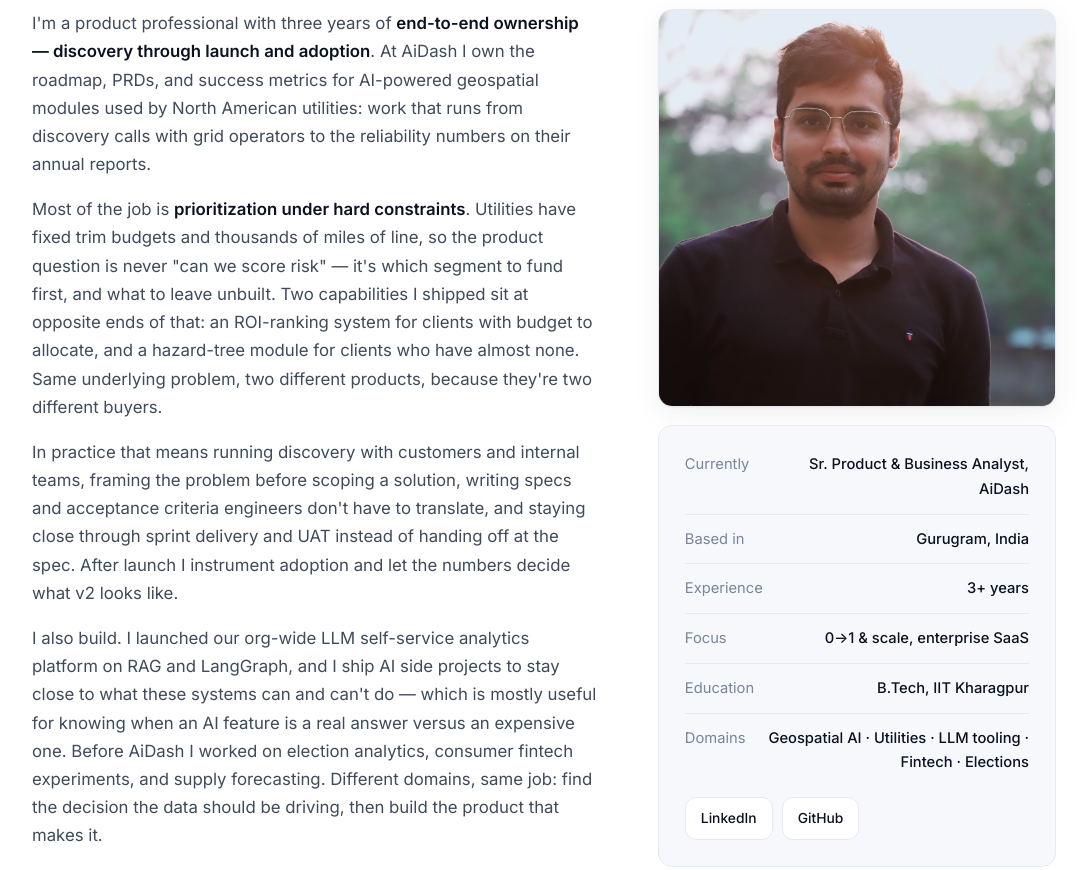
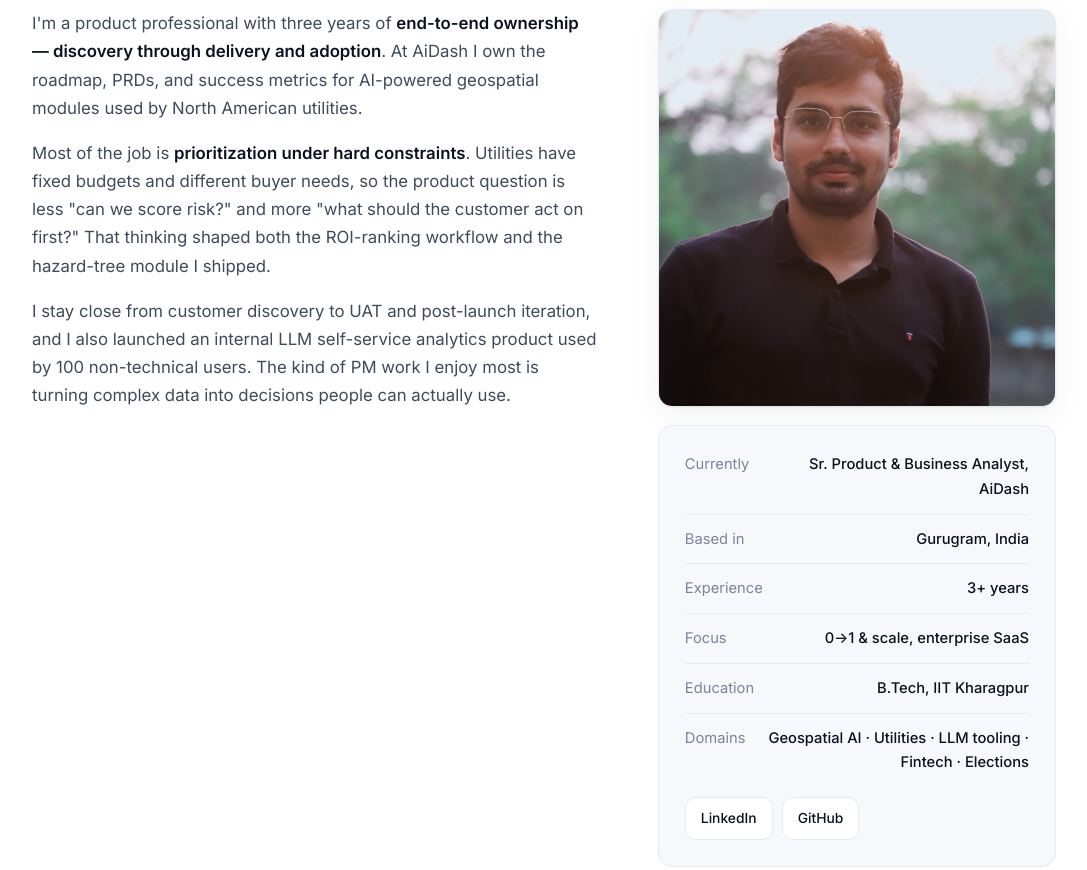
Before and after one commit to nitishhranjan/nitish-portfolio, a plain HTML site: page index.html in a window 1280 px wide. Shown: the part 1020-1890 px from the top of the page, without its empty margins (96-1183 px from the left). Drawn offline with Linux system fonts and the light colour scheme.

Commit message:
Tighten About section copy
Shorten the About me body and give it a stronger PM-oriented tone.

Co-authored-by: Cursor <cursoragent@cursor.com>

```diff
--- a/index.html
+++ b/index.html
@@ -372,31 +372,19 @@ nav.scrolled{border-bottom-color:var(--line);box-shadow:0 1px 20px rgba(11,17,32
       <div class="about-body rv">
         <p>
           I'm a product professional with three years of <strong>end-to-end ownership — discovery
-          through launch and adoption</strong>. At AiDash I own the roadmap, PRDs, and success metrics
-          for AI-powered geospatial modules used by North American utilities: work that runs from
-          discovery calls with grid operators to the reliability numbers on their annual reports.
+          through delivery and adoption</strong>. At AiDash I own the roadmap, PRDs, and success
+          metrics for AI-powered geospatial modules used by North American utilities.
         </p>
         <p>
           Most of the job is <strong>prioritization under hard constraints</strong>. Utilities have
-          fixed trim budgets and thousands of miles of line, so the product question is never "can we
-          score risk" — it's which segment to fund first, and what to leave unbuilt. Two capabilities
-          I shipped sit at opposite ends of that: an ROI-ranking system for clients with budget to
-          allocate, and a hazard-tree module for clients who have almost none. Same underlying problem,
-          two different products, because they're two different buyers.
+          fixed budgets and different buyer needs, so the product question is less "can we score risk?"
+          and more "what should the customer act on first?" That thinking shaped both the ROI-ranking
+          workflow and the hazard-tree module I shipped.
         </p>
         <p>
-          In practice that means running discovery with customers and internal teams, framing the
-          problem before scoping a solution, writing specs and acceptance criteria engineers don't have
-          to translate, and staying close through sprint delivery and UAT instead of handing off at the
-          spec. After launch I instrument adoption and let the numbers decide what v2 looks like.
-        </p>
-        <p>
-          I also build. I launched our org-wide LLM self-service analytics platform on RAG and
-          LangGraph, and I ship AI side projects to stay close to what these systems can and can't do —
-          which is mostly useful for knowing when an AI feature is a real answer versus an expensive
-          one. Before AiDash I worked on election analytics, consumer fintech experiments, and supply
-          forecasting. Different domains, same job: find the decision the data should be driving, then
-          build the product that makes it.
+          I stay close from customer discovery to UAT and post-launch iteration, and I also launched
+          an internal LLM self-service analytics product used by 100 non-technical users. The kind of
+          PM work I enjoy most is turning complex data into decisions people can actually use.
         </p>
       </div>
       <div class="rv">
```
